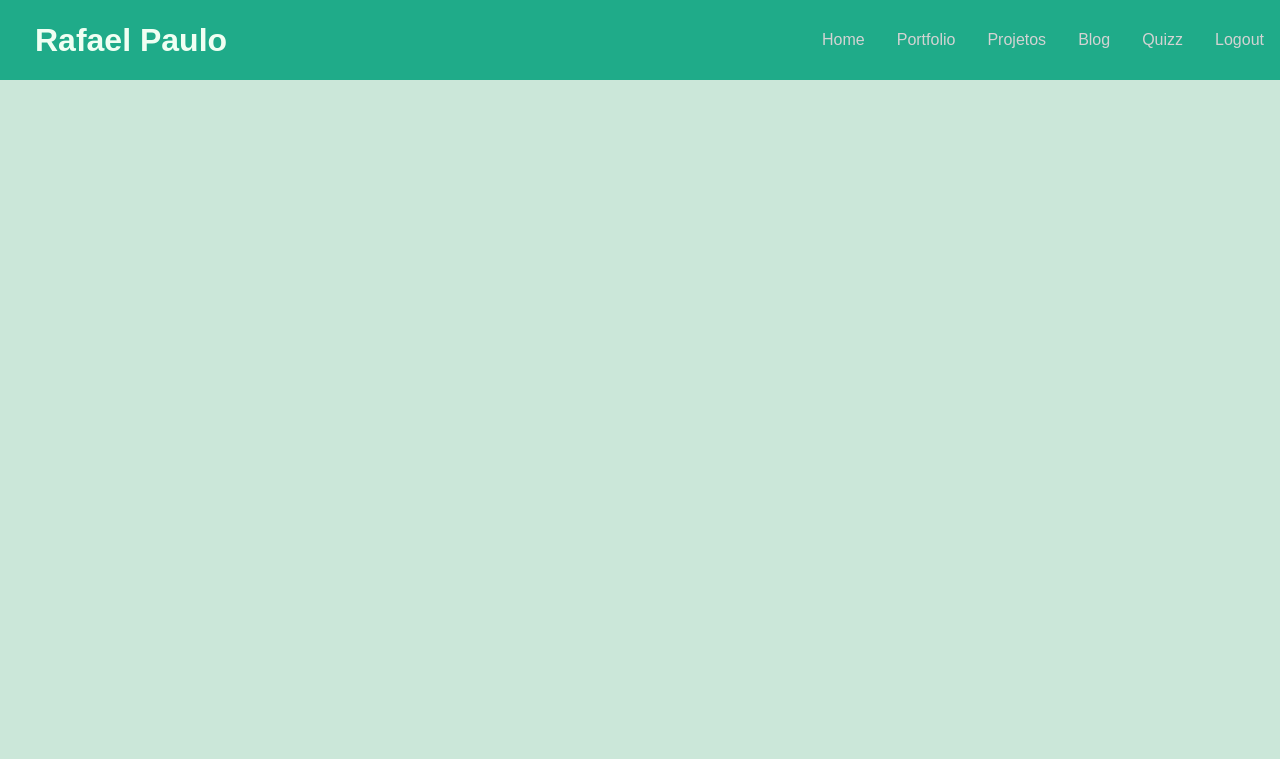
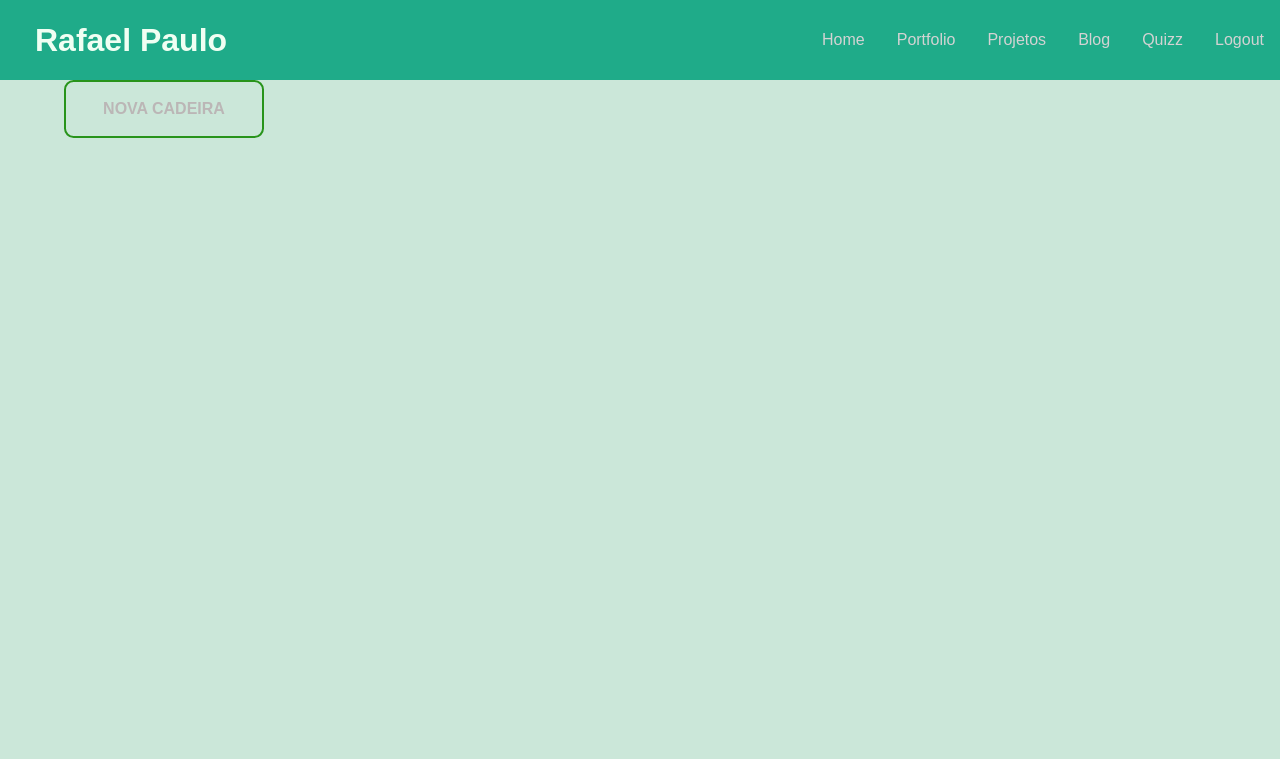
Before and after one commit to rafaelpaulo22001810/portfolio, a Django app: page /licenciatura in a window 1280 px wide. Shown: the top 759 px of the page. Run offline with Django 4.2, Linux system fonts and the light colour scheme; the visitor is signed in with stand-in values (Sample User, id 1); data that the repository does not hold is empty; parts of the project's set-up code (start-up, migrations or seed data) failed here and were passed over.

Commit message:
porfolio

```diff
--- a/portfolio/templates/portfolio/licenciatura.html
+++ b/portfolio/templates/portfolio/licenciatura.html
@@ -2,6 +2,9 @@
 
 {% block main %}
     {% load static %}
+    {% if request.user.is_authenticated %}
+        <a href="{% url 'portfolio:newcadeira' %}" class="btn btn">Nova Cadeira</a>
+    {% endif %}
     <div class = "contain">
         {% for cadeira in cadeiras %}
             <div class="box">
@@ -27,6 +30,9 @@
                         <p>✨✨✨✨✨</p>
                     {% endif %}
                 </div>
+            {% if request.user.is_authenticated %}
+                <a href="{% url 'portfolio:editcadeira' cadeira.id %} " class="btn edit_btn">Editar</a>
+            {% endif %}
             </div>
         {% endfor %}
     </div>
--- a/portfolio/urls.py
+++ b/portfolio/urls.py
@@ -14,4 +14,7 @@ urlpatterns = [
     path('quizz', views.quizz_page_view, name='quizz'),
     path('login', views.login_page_view, name='login'),
     path('logout', views.logout_page_view, name='logout'),
+    path('newcadeira', views.new_cadeira_page_view, name='newcadeira'),
+    path('editcadeira/<int:cadeira_id>', views.editar_cadeira_page_view, name='editcadeira'),
+
 ]
--- a/portfolio/views.py
+++ b/portfolio/views.py
@@ -10,6 +10,7 @@ from django.views.generic import DetailView
 from matplotlib import pyplot as plt
 
 from .forms import PostForm
+from .forms import CadeiraForm
 from .models import Post
 from .models import PontuacaoQuizz
 from .models import Cadeira
@@ -30,6 +31,30 @@ def licenciatura_page_view(request):
     return render(request, 'portfolio/licenciatura.html', context)
 
 
+def new_cadeira_page_view(request):
+    form = CadeiraForm(request.POST or None)
+    if form.is_valid():
+        form.save()
+        return HttpResponseRedirect(reverse('portfolio:licenciatura'))
+
+    context = {'form': form}
+
+    return render(request, 'portfolio/newCadeira.html', context)
+
+
+def editar_cadeira_page_view(request, cadeira_id):
+    cadeira = Cadeira.objects.get(pk=cadeira_id)
+    form = CadeiraForm(request.POST or None, instance=cadeira)
+
+    if form.is_valid():
+        form.save()
+        return HttpResponseRedirect(reverse('portfolio:licenciatura'))
+
+    context = {'form': form, 'cadeira_id': cadeira_id}
+
+    return render(request, 'portfolio/editar_Cadeira.html', context)
+
+
 def projetos_page_view(request):
     return render(request, 'portfolio/projetos.html')
 
@@ -39,7 +64,6 @@ def blog_page_view(request):
     return render(request, 'portfolio/blog.html', context)
 
 
-@login_required
 def newpost_page_view(request):
     form = PostForm(request.POST or None)
     if form.is_valid():
@@ -51,7 +75,6 @@ def newpost_page_view(request):
     return render(request, 'portfolio/newPost.html', context)
 
 
-@login_required
 def editar_page_view(request, post_id):
     post = Post.objects.get(pk=post_id)
     form = PostForm(request.POST or None, instance=post)
```
Also changed, not shown: portfolio/forms.py (+7 -0 lines), portfolio/templates/portfolio/blog.html (+6 -6 lines), portfolio/templates/portfolio/editar_Cadeira.html (added, +16 -0 lines), portfolio/templates/portfolio/newCadeira.html (added, +18 -0 lines), portfolio/static/portfolio/images/graf.png.
